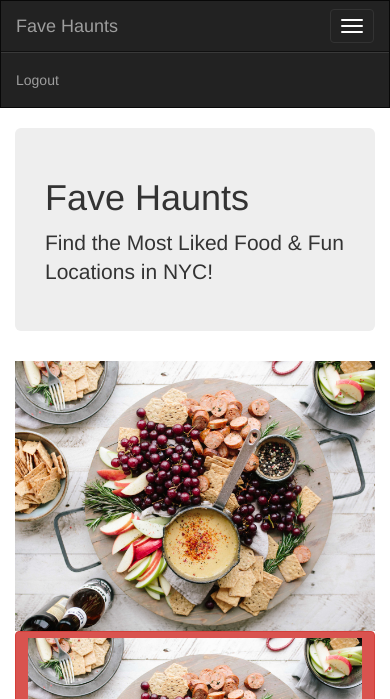
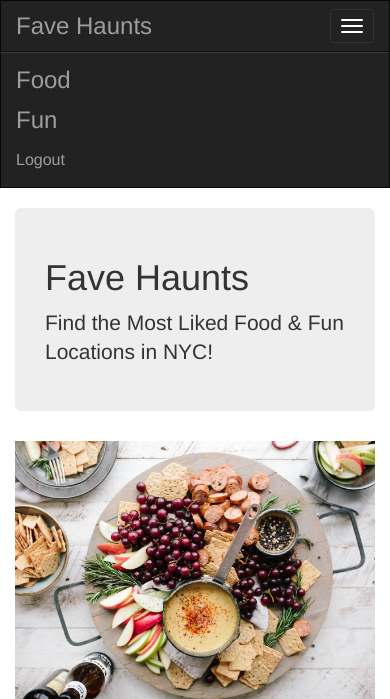
Before and after one commit to gcbest/fave-haunts, a Django app: page / in a window 390 px wide, after a click that opens the changed part. Shown: the top 699 px of the page. Run offline with Django 3.2, Linux system fonts and the light colour scheme; a user stored in the database is signed in; some libraries are stand-ins or nearby versions; grey boxes are pictures that could not be loaded.

Commit message:
homepage imgs updated

```diff
--- a/posts/static/css/posts.css
+++ b/posts/static/css/posts.css
@@ -2,12 +2,29 @@ h1 {
 	color: orange;
 }
 
-#food:hover {
-	opacity: 0.75
+.image-holder {
+  background-size: cover;
+  background-position: center center;
+  height: 258px;
+  width: 100%;
 }
 
-#fun:hover {
-	opacity: 0.75
+.image-holder:hover {
+	opacity: 0.75;
+	border-style: solid;
+	border-width: 1px;
+	border-color: orange;
+}
+
+#logout {
+	font-size: 16px;
+}
+.nav-topic {
+	font-size: 24px;
+}
+
+.navbar-brand {
+	font-size: 24px;
 }
 
 .topic {
--- a/posts/templates/posts/home.html
+++ b/posts/templates/posts/home.html
@@ -12,15 +12,20 @@
 	{% load static %}
 	<div class="col-sm-6">
 		<a href="{% url 'posts:food' %}">
-			<img id="food" src="{% static 'posts/food.jpg' %}" alt="food" class="img-responsive" />
+			<!-- <img id="food" src="{% static 'posts/food.jpg' %}" alt="food" class="img-responsive" />	 -->
+			<div class="image-holder" style="background-image: url('{% static 'posts/food.jpg' %}');">
+			    &nbsp;
+			</div>
 		</a>
-		<h4 class="topic">Food</h4>
 	</div>
 	<div class="col-sm-6">
-		<a class="btn btn-danger" href="{% url 'posts:fun' %}">
-			<img id="fun" src="{% static 'posts/food.jpg' %}" alt="food" class="img-responsive" />
+		<a href="{% url 'posts:fun' %}">
+			<!-- <img id="fun" src="{% static 'posts/fun.jpg' %}" alt="food" class="img-responsive" />	 -->
+			<div class="image-holder" style="background-image: url('{% static 'posts/fun.jpg' %}');">
+			    &nbsp;
+			</div>
 		</a>
-		<h4 class="topic">Fun</h4>
+		<!-- <h4 class="topic">Fun</h4> -->
 	</div>
 </div>
 
--- a/posts/templates/posts/upvoted.html
+++ b/posts/templates/posts/upvoted.html
@@ -1,6 +1,8 @@
 {% extends 'base.html' %}
 
 {% block content %}
+<div class="row">
+	<div class="col-sm-8 col-sm-offset-4">
 
 <h1>Posts Upvoted by {{ user }}</h1>
 
@@ -27,5 +29,8 @@
 </table>
 
 {% endfor%}
+	</div>
+</div>
+
 
 {% endblock %}
--- a/templates/base.html
+++ b/templates/base.html
@@ -38,7 +38,9 @@
       			{% csrf_token %}
       			<input type="hidden">
       		</form>
-      		<li><a href="#" onClick="document.getElementById('logout').submit()">Logout</a></li>
+          <li class="nav-topic"><a href="{% url 'posts:food' %}">Food</a></li>
+          <li class="nav-topic"><a href="{% url 'posts:fun' %}">Fun</a></li>
+      		<li id="logout"><a href="#" onClick="document.getElementById('logout').submit()">Logout</a></li>
       		{% else %}
       		<li><a href="{% url 'accounts:signup' %}">Sign Up</a></li>
       		<li><a href="{% url 'accounts:login' %}">Login</a></li>
```
Also changed, not shown: posts/templates/posts/userposts.html (+6 -1 lines), db.sqlite3, 1 other file.
